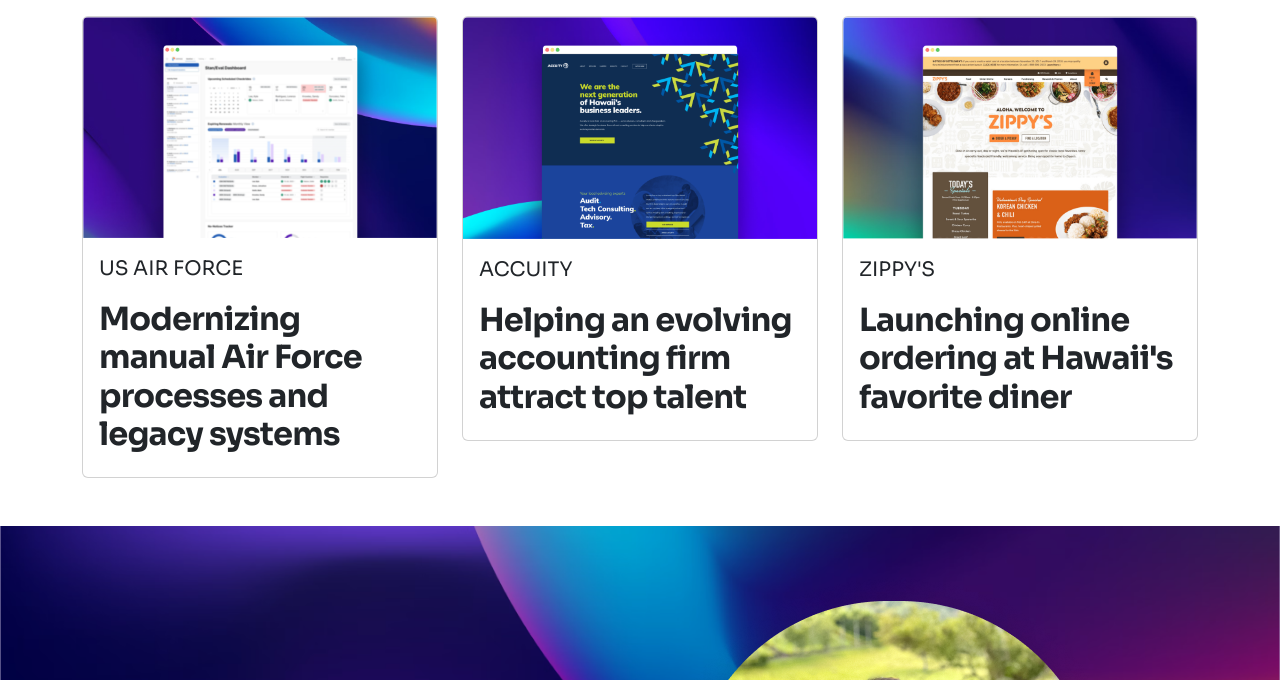
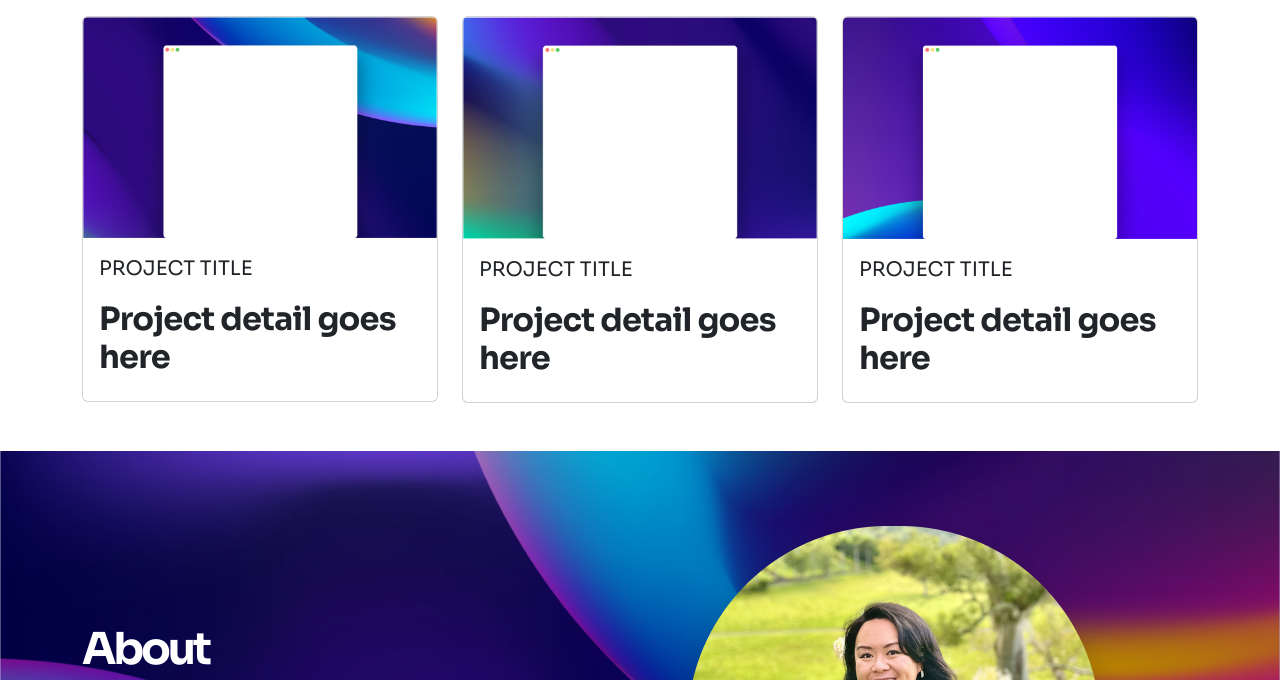
Before and after one commit to analynbds/uhwo-art320-fall2024, a plain HTML site: page index.html in a window 1280 px wide. Shown: the part 700-1380 px from the top of the page. Drawn offline with nearby package versions, Linux system fonts and the light colour scheme.

Commit message:
Copy updates

```diff
--- a/index.html
+++ b/index.html
@@ -7,7 +7,7 @@
     <meta name="viewport" content="width=device-width, initial-scale=1.0">
 
     <!-- REQUIRED: Page Title -->
-    <title>Analyn's Portfolio</title>
+    <title>UHWO ART320 Fall 2024 Portfolio</title>
 
     <!-- REQUIRED: Bootstrap CSS -->
     <link href="https://cdn.jsdelivr.net/npm/bootstrap@5.3.3/dist/css/bootstrap.min.css" rel="stylesheet"
@@ -27,7 +27,7 @@
     <!-- Start of Header Section -->
     <header class="">
         <nav class="navbar navbar-expand-lg" data-bs-theme="dark">
-            <a class="navbar-brand" href="#">Analyn</a>
+            <a class="navbar-brand" href="#">ART320 Fall 2024</a>
             <button class="navbar-toggler" type="button" data-bs-toggle="collapse" data-bs-target="#navbarNav"
                 aria-controls="navbarNav" aria-expanded="false" aria-label="Toggle navigation">
                 <span class="navbar-toggler-icon"></span>
@@ -49,8 +49,8 @@
                 <div class="col ">
                     <h1 class="display-1">Bold ideas, <br>
                         real outcomes.</h1>
-                    <h2>Analyn Delos Santos, <br>
-                        Product UX/UI Designer</h2>
+                    <h2>ART 320<br>
+                        Fall 2024</h2>
                 </div>
             </div>
         </div>
@@ -66,11 +66,11 @@
                 <div class="col">
                     <a href="">
                         <div class="card project-card">
-                            <img src="images/thumbnail-usaf.png" class="card-img-top"
-                                alt="Thumbnail of US Air Force Project">
+                            <img src="images/thumbnail-1.png" class="card-img-top"
+                                alt="Thumbnail">
                             <div class="card-body">
-                                <p class="kicker">US Air Force</p>
-                                <h2 class="card-title">Modernizing manual Air Force processes and legacy systems</h2>
+                                <p class="kicker">Project Title</p>
+                                <h2 class="card-title">Project detail goes here</h2>
                             </div>
                         </div>
                     </a>
@@ -80,11 +80,11 @@
                 <div class="col">
                     <a href="">
                         <div class="card project-card">
-                            <img src="images/thumbnail-accuity.png" class="card-img-top"
-                                alt="Thumbnail of Accuity Project">
+                            <img src="images/thumbnail-2.png" class="card-img-top"
+                                alt="Thumbnail">
                             <div class="card-body">
-                                <p class="kicker">Accuity</p>
-                                <h2 class="card-title">Helping an evolving accounting firm attract top talent</h2>
+                                <p class="kicker">Project Title</p>
+                                <h2 class="card-title">Project detail goes here</h2>
                             </div>
                         </div>
                     </a>
@@ -94,11 +94,11 @@
                 <div class="col">
                     <a href="/zippys.html">
                         <div class="card project-card">
-                            <img src="images/thumbnail-zippys.png" class="card-img-top"
-                                alt="Thumbnail of Zippy's Project">
+                            <img src="images/thumbnail-3.png" class="card-img-top"
+                                alt="Thumbnail">
                             <div class="card-body">
-                                <p class="kicker">Zippy's</p>
-                                <h2 class="card-title">Launching online ordering at Hawaii's favorite diner</h2>
+                                <p class="kicker">Project Title</p>
+                                <h2 class="card-title">Project detail goes here</h2>
                             </div>
                         </div>
                     </a>
@@ -114,7 +114,7 @@
         <div class="container py-5">
             <div class="row align-items-center">
                 <div class="col-xs col-lg-6">
-                    <h2 class="display-2 mb-4">About Me</h2>
+                    <h2 class="display-2 mb-4">About</h2>
                     <p>About me lorem ipsum dolor sit amet, consectetur adipiscing elit, sed do eiusmod tempor
                         incididunt ut labore
                         et dolore magna aliqua. Ut enim ad minim veniam, quis nostrud exercitation ullamco laboris nisi
```
Also changed, not shown: images/thumbnail-1.png (added), images/thumbnail-2.png (added), images/thumbnail-3.png (added).
